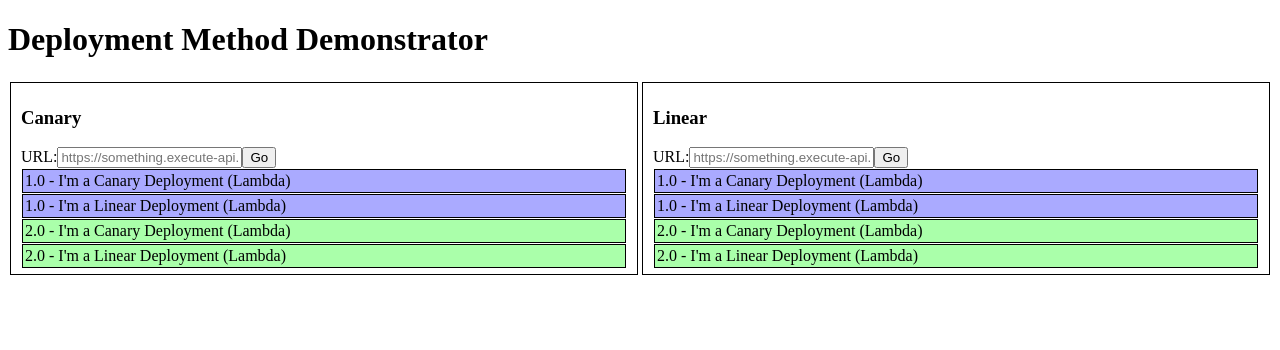
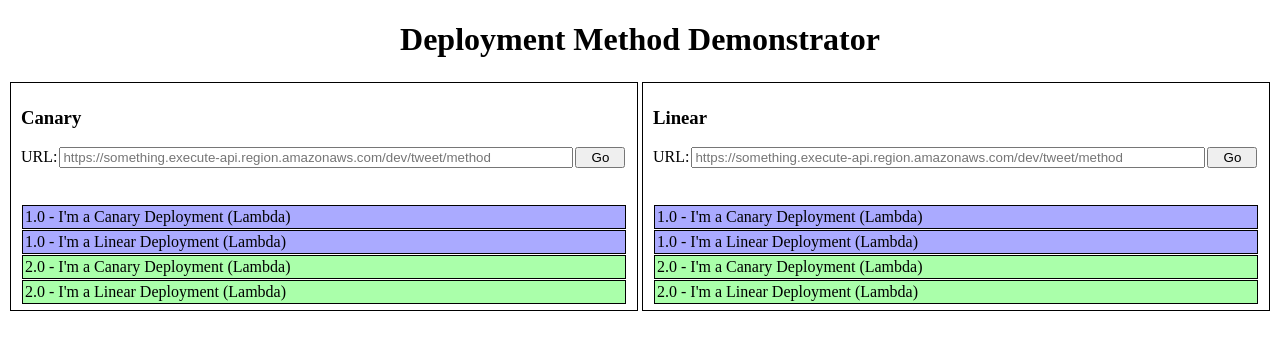
Before and after one commit to chriiiish/serverless-deployment-demo, an Angular app in the folder front-end/: page / in a window 1280 px wide. Shown: the top 350 px of the page. Built offline with nearby package versions, Linux system fonts and the light colour scheme.

Commit message:
Okay - no more visual tweaks. Promise

```diff
--- a/front-end/src/app/api-requestor/api-requestor.component.css
+++ b/front-end/src/app/api-requestor/api-requestor.component.css
@@ -0,0 +1,13 @@
+input {
+    width: calc(100% - 100px);
+    margin: 0px 2px;
+}
+label {
+    width: 50px;
+}
+button {
+    width: 50px;
+}
+.full-row{
+    width: 100%;
+}
--- a/front-end/src/app/api-requestor/api-requestor.component.html
+++ b/front-end/src/app/api-requestor/api-requestor.component.html
@@ -1,3 +1,5 @@
-<label>URL:</label>
-<input type="text" placeholder="https://something.execute-api.region.amazonaws.com/dev/tweet/method"/>
-<button>Go</button>
+<div class="full-row">
+    <label>URL:</label>
+    <input type="text" placeholder="https://something.execute-api.region.amazonaws.com/dev/tweet/method"/>
+    <button>Go</button>
+</div>
--- a/front-end/src/app/app.component.css
+++ b/front-end/src/app/app.component.css
@@ -5,3 +5,6 @@
     padding: 5px 10px;
     display:inline-block;
 }
+h1 {
+    text-align: center;
+}
--- a/front-end/src/app/app.component.html
+++ b/front-end/src/app/app.component.html
@@ -3,11 +3,13 @@
 <div class="panel">
   <h3>Canary</h3>
   <app-api-requestor></app-api-requestor>
+  <br /><br />
   <app-api-results></app-api-results>
 </div>
 
 <div class="panel">
   <h3>Linear</h3>
   <app-api-requestor></app-api-requestor>
+  <br /><br />
   <app-api-results></app-api-results>
 </div>
```
